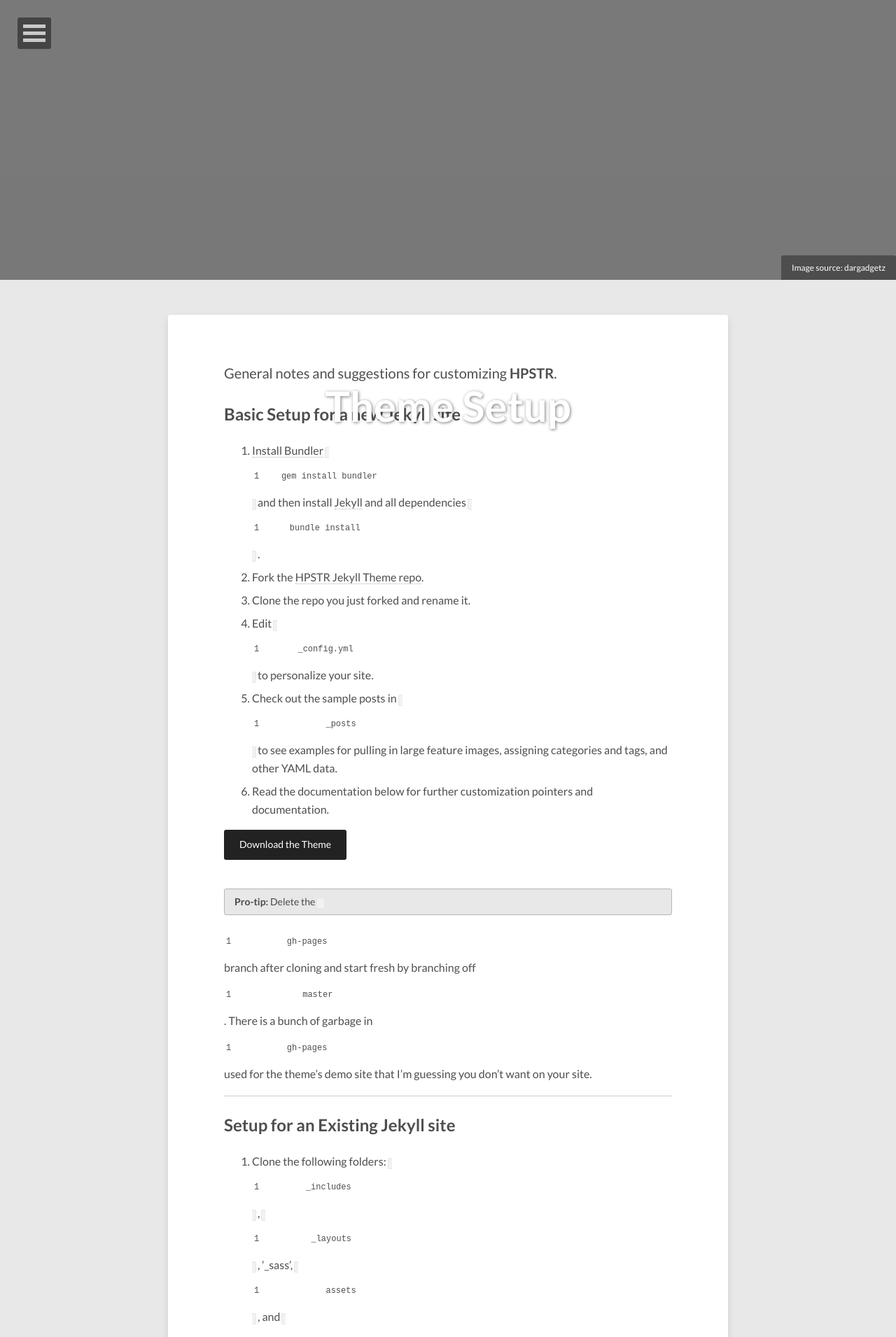
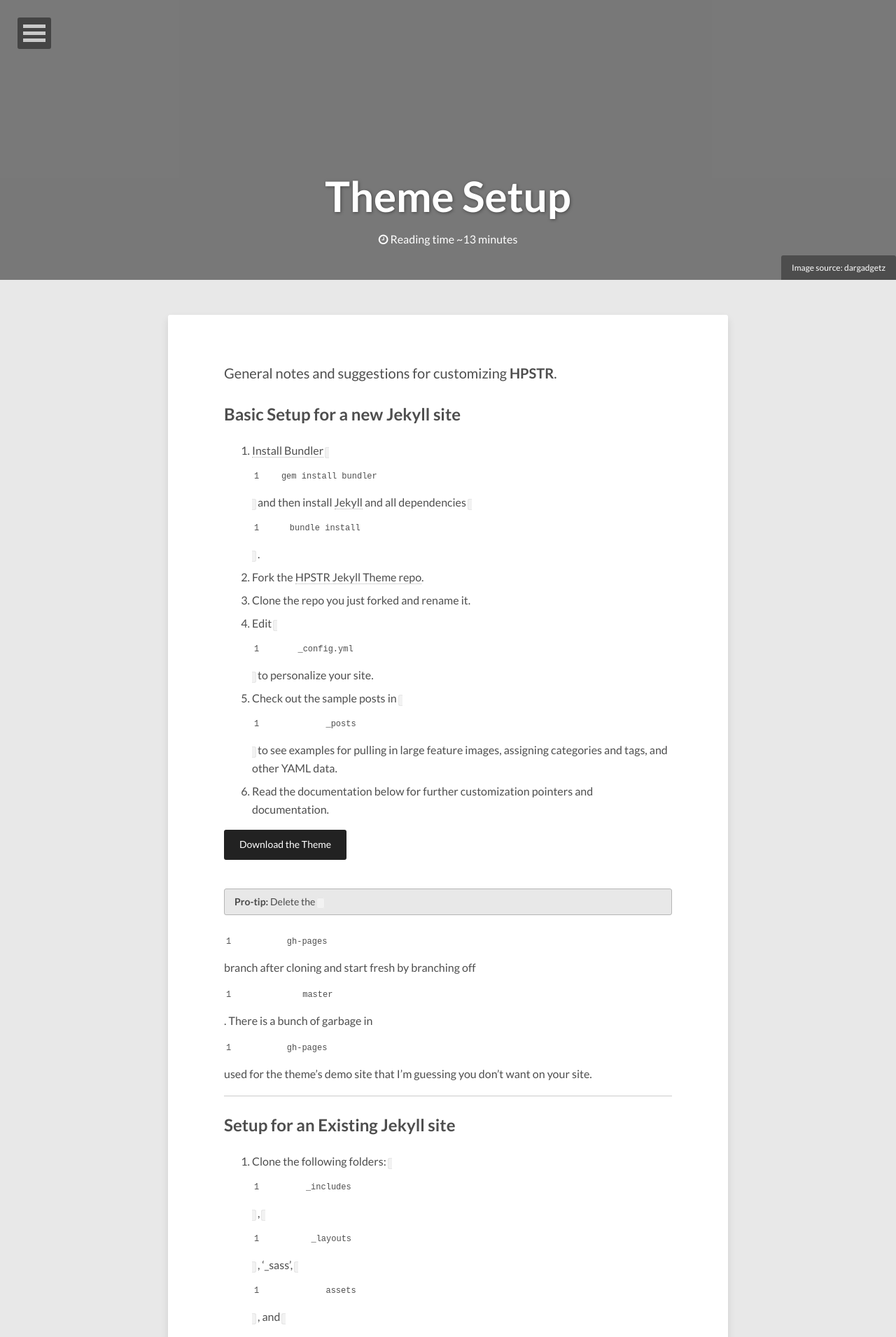
Before and after one commit to anandamurtiidiscursos/anandamurtiidiscursos.github.io, a Jekyll site: the page built from theme-setup/index.md, in a window 1280 px wide. Shown: the top 1911 px of the page at 70% size. Built offline with Jekyll 4.4.1, drawn with Linux system fonts in a browser that asks for light colours; nearby versions of some CDN libraries; comment, search, counter and statistics services are not loaded.

Commit message:
Updated _page.scss

```diff
--- a/_sass/_page.scss
+++ b/_sass/_page.scss
@@ -67,7 +67,7 @@
 	display: table;
 	margin-top: 0;
 	width: 100%;
-	height: 1200px;
+	height: 600px;
 	overflow: hidden;
 	.header-title-wrap {
 		display: table-cell;
```
